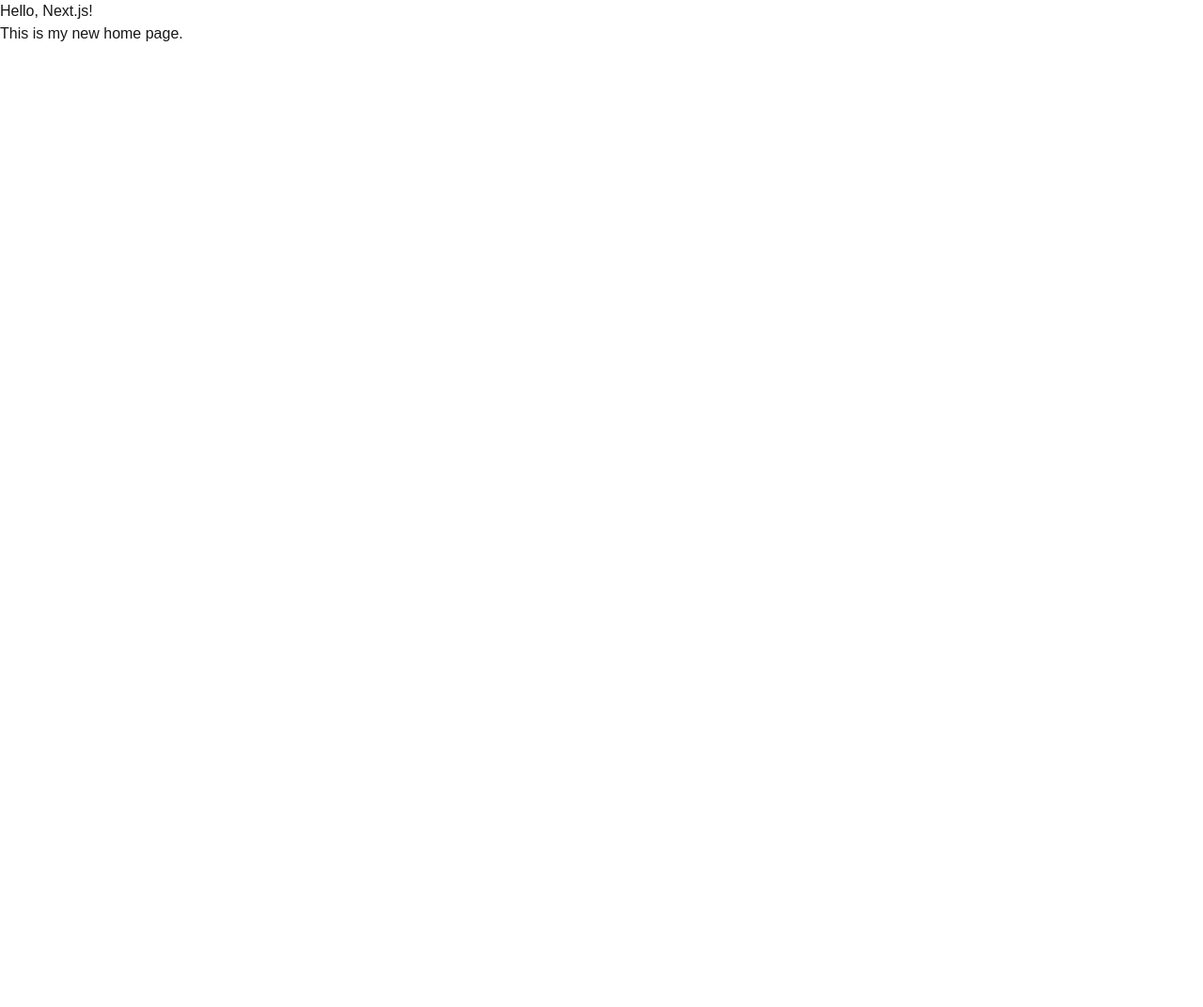
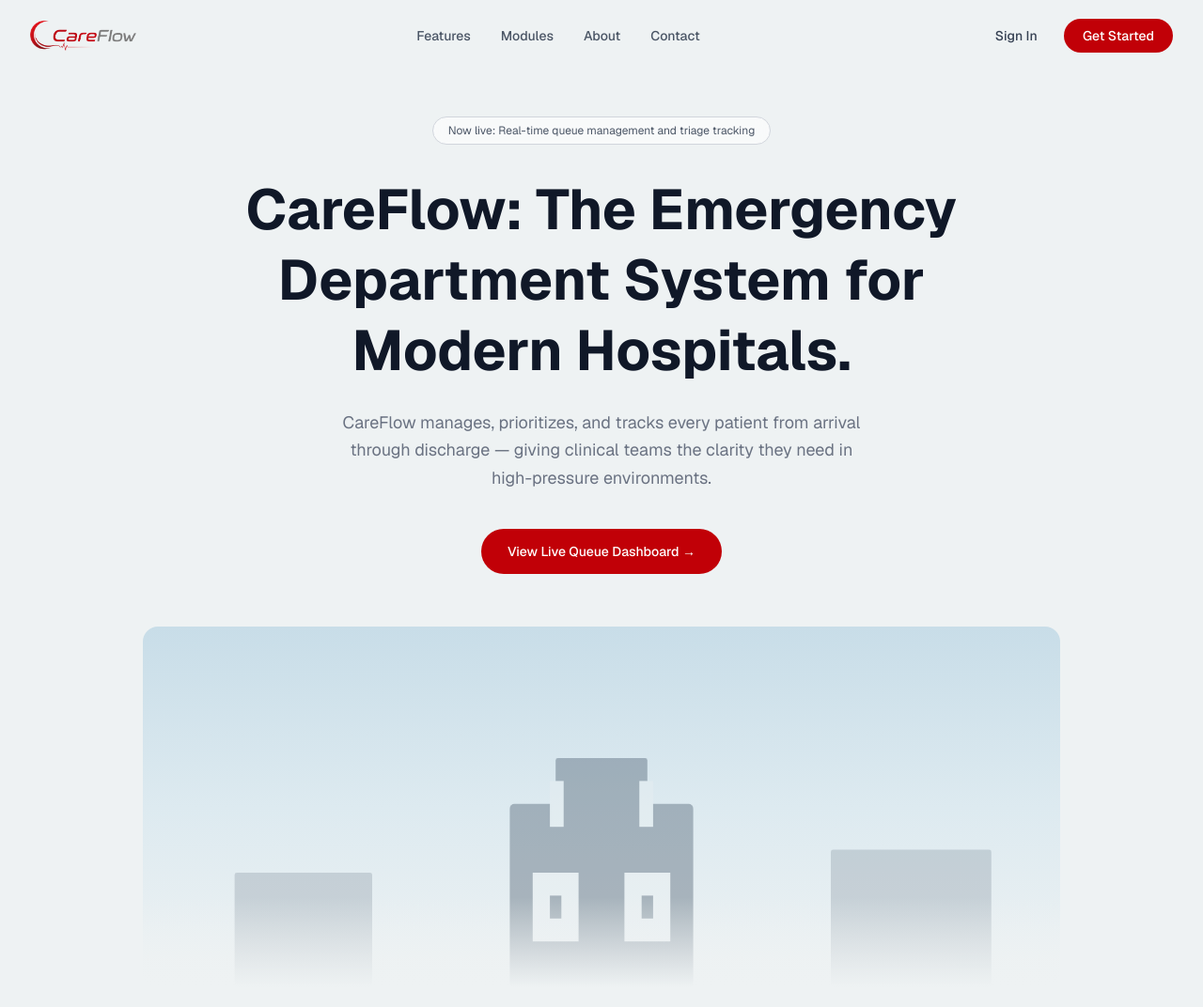
Before and after one commit to CareFlow-Smart-ED-System/Frontend, a Next.js app in the folder my-app/: page / in a window 1280 px wide. Shown: the top 1072 px of the page at 94% size. Before the commit the page ends 800 px from the top, so only its background shows below. Built offline with nearby package versions, Linux system fonts and the light colour scheme.

Commit message:
feat: implement landing page layout with navigation and hero section

```diff
--- a/my-app/src/app/page.tsx
+++ b/my-app/src/app/page.tsx
@@ -1,8 +1,220 @@
-export default function HomePage() {
+import Link from "next/link";
+import Image from "next/image";
+
+export default function LandingPage() {
   return (
-    <main>
-      <h1>Hello, Next.js!</h1>
-      <p>This is my new home page.</p>
-    </main>
+    <div className="min-h-screen bg-[#eef2f3] font-sans">
+      {/* ── Navbar ───────────────────────────────────────── */}
+      <nav className="flex items-center justify-between px-8 py-5 max-w-7xl mx-auto">
+        <div className="flex items-center gap-2">
+          <Image
+            src="/NavBar.png"
+            alt="CareFlow ED"
+            width={120}
+            height={32}
+            className="h-8 w-auto"
+          />
+        </div>
+
+        <div className="hidden md:flex items-center gap-8 text-sm text-gray-600 font-medium">
+          <Link
+            href="#features"
+            className="hover:text-gray-900 transition-colors"
+          >
+            Features
+          </Link>
+          <Link
+            href="#modules"
+            className="hover:text-gray-900 transition-colors"
+          >
+            Modules
+          </Link>
+          <Link href="#about" className="hover:text-gray-900 transition-colors">
+            About
+          </Link>
+          <Link
+            href="#contact"
+            className="hover:text-gray-900 transition-colors"
+          >
+            Contact
+          </Link>
+        </div>
+
+        <div className="flex items-center gap-3">
+          <Link
+            href="/queue"
+            className="text-sm text-gray-700 font-medium hover:text-gray-900 transition-colors px-4 py-2"
+          >
+            Sign In
+          </Link>
+          <Link
+            href="/cases"
+            className="text-sm bg-red-700 text-white font-medium px-5 py-2 rounded-full hover:bg-red-800 transition-colors"
+          >
+            Get Started
+          </Link>
+        </div>
+      </nav>
+
+      {/* ── Hero ─────────────────────────────────────────── */}
+      <section className="text-center px-6 pt-12 pb-0 max-w-4xl mx-auto">
+        {/* Badge */}
+        <div className="inline-block border border-gray-300 bg-white/60 backdrop-blur-sm text-gray-600 text-xs px-4 py-1.5 rounded-full mb-8">
+          Now live: Real-time queue management and triage tracking
+        </div>
+
+        {/* Headline */}
+        <h1 className="text-5xl md:text-6xl font-bold text-gray-900 leading-tight mb-6">
+          CareFlow: The Emergency
+          <br />
+          Department System for
+          <br />
+          Modern Hospitals.
+        </h1>
+
+        {/* Subtitle */}
+        <p className="text-gray-500 text-base md:text-lg max-w-xl mx-auto mb-10 leading-relaxed">
+          CareFlow manages, prioritizes, and tracks every patient from arrival
+          through discharge — giving clinical teams the clarity they need in
+          high-pressure environments.
+        </p>
+
+        {/* CTA */}
+        <Link
+          href="/queue"
+          className="inline-flex items-center gap-2 bg-red-700 text-white text-sm font-medium px-7 py-3.5 rounded-full hover:bg-red-800 transition-colors"
+        >
+          View Live Queue Dashboard →
+        </Link>
+      </section>
+
+      {/* ── Hero image / visual ───────────────────────────── */}
+      <section className="mt-14 px-6 max-w-5xl mx-auto">
+        <div className="relative rounded-2xl overflow-hidden h-72 md:h-96 bg-linear-to-b from-[#c8dde8] via-[#ddeaf0] to-[#eef2f3] flex items-end justify-center">
+          {/* Abstract hospital/ED silhouette via CSS */}
+          <div className="absolute bottom-0 w-full flex justify-center">
+            <svg
+              viewBox="0 0 800 200"
+              className="w-full opacity-30"
+              preserveAspectRatio="none"
+            >
+              <rect
+                x="320"
+                y="40"
+                width="160"
+                height="160"
+                fill="#1a2e44"
+                rx="4"
+              />
+              <rect
+                x="360"
+                y="0"
+                width="80"
+                height="60"
+                fill="#1a2e44"
+                rx="2"
+              />
+              <rect x="355" y="20" width="12" height="40" fill="#eef2f3" />
+              <rect x="433" y="20" width="12" height="40" fill="#eef2f3" />
+              <rect x="340" y="100" width="40" height="60" fill="#eef2f3" />
+              <rect x="420" y="100" width="40" height="60" fill="#eef2f3" />
+              <rect x="355" y="120" width="10" height="20" fill="#1a2e44" />
+              <rect x="435" y="120" width="10" height="20" fill="#1a2e44" />
+              <rect
+                x="80"
+                y="100"
+                width="120"
+                height="100"
+                fill="#1a2e44"
+                rx="2"
+                opacity="0.5"
+              />
+              <rect
+                x="600"
+                y="80"
+                width="140"
+                height="120"
+                fill="#1a2e44"
+                rx="2"
+                opacity="0.5"
+              />
+            </svg>
+          </div>
+          {/* Mist overlay */}
+          <div className="absolute bottom-0 w-full h-24 bg-linear-to-t from-[#eef2f3] to-transparent" />
+        </div>
+      </section>
+
+      {/* ── Features ─────────────────────────────────────── */}
+      <section id="features" className="py-20 px-6 max-w-5xl mx-auto">
+        <h2 className="text-3xl font-bold text-center text-gray-900 mb-14">
+          Built for every role in the ED
+        </h2>
+
+        <div className="grid grid-cols-1 md:grid-cols-3 gap-6">
+          {[
+            {
+              title: "Real-Time Queue",
+              desc: "Priority-sorted queue updated live via WebSocket. Critical patients always surface first.",
+            },
+            {
+              title: "Triage Tracking",
+              desc: "Nurses record severity and vitals at arrival. Full triage history tracks patient deterioration over time.",
+            },
+            {
+              title: "Doctor Workspace",
+              desc: "Assigned doctors access labs, imaging, prescriptions, and case timeline from one view.",
+            },
+            {
+              title: "Medication Management",
+              desc: "Prescribe and administer medications with a full clinical record attached to each case.",
+            },
+            {
+              title: "Lab & Imaging Results",
+              desc: "Lab work and radiology reports linked directly to the patient case for immediate access.",
+            },
+            {
+              title: "Discharge Summary",
+              desc: "Automated discharge summary with diagnosis, treatment notes, and follow-up recommendations.",
+            },
+          ].map((feature) => (
+            <div
+              key={feature.title}
+              className="bg-white rounded-2xl p-6 border border-gray-100 hover:shadow-md transition-shadow"
+            >
+              <h3 className="font-semibold text-gray-900 mb-2">
+                {feature.title}
+              </h3>
+              <p className="text-sm text-gray-500 leading-relaxed">
+                {feature.desc}
+              </p>
+            </div>
+          ))}
+        </div>
+      </section>
+
+      {/* ── CTA section ──────────────────────────────────── */}
+      <section className="py-20 px-6 text-center">
+        <div className="bg-red-700 rounded-3xl max-w-2xl mx-auto py-16 px-8">
+          <h2 className="text-3xl font-bold text-white mb-4">
+            Ready to streamline your ED?
+          </h2>
+          <p className="text-blue-200 text-sm mb-8 leading-relaxed">
+            Start managing patients, queues, and clinical data from one system.
+          </p>
+          <Link
+            href="/queue"
+            className="inline-flex items-center gap-2 bg-white text-[#1a2e44] font-semibold text-sm px-7 py-3.5 rounded-full hover:bg-gray-100 transition-colors"
+          >
+            Open Dashboard →
+          </Link>
+        </div>
+      </section>
+
+      {/* ── Footer ───────────────────────────────────────── */}
+      <footer className="py-10 px-6 text-center text-xs text-gray-400 border-t border-gray-200">
+        <p>© 2026 CareFlow. Emergency Department Information System.</p>
+      </footer>
+    </div>
   );
 }
```
Also changed, not shown: my-app/public/NavBar.png (added).
